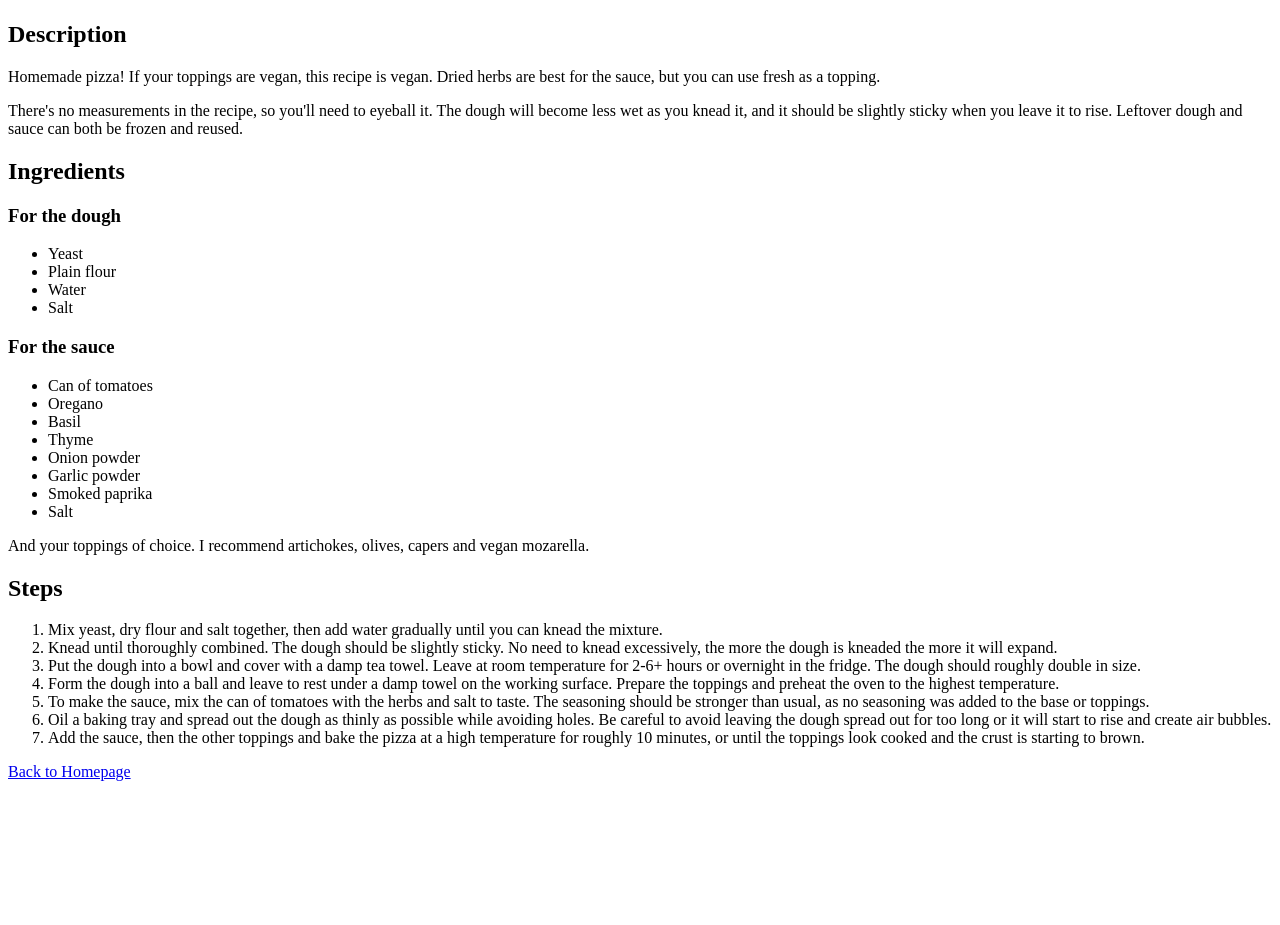
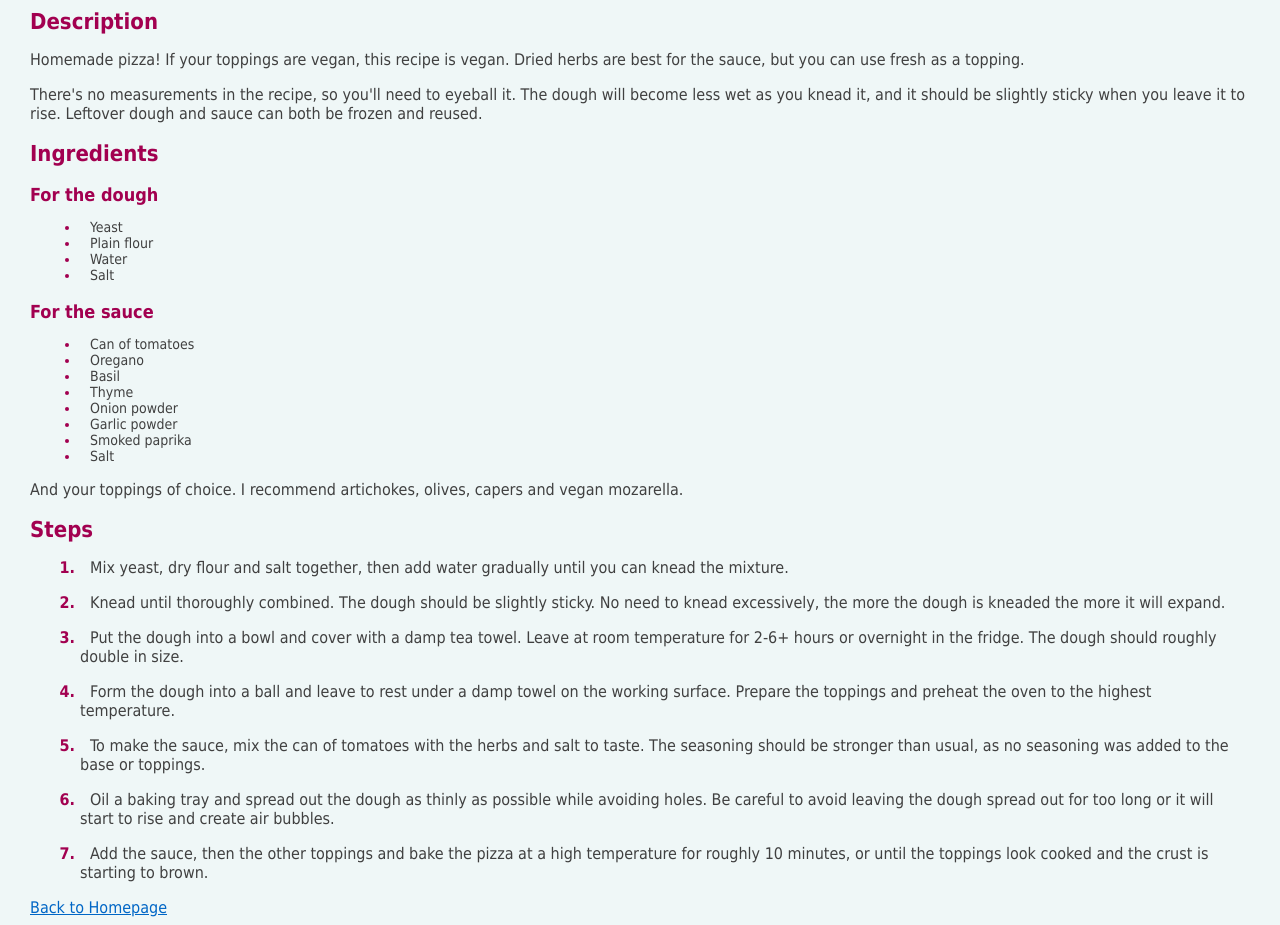
Before and after one commit to sm-arie/odin-recipes, a plain HTML site: page recipes/pizza.html in a window 1280 px wide. Shown: the part 583-1508 px from the top of the page. Before the commit the page ends 1372 px from the top, so only its background shows below. Drawn offline with Linux system fonts and the light colour scheme.

Commit message:
Configure stylesheet Add colours, font sizes, font family, etc to stylesheet. Add <span> containers to list items on all pages in order to change the colour of the bullet points and numbers.

```diff
--- a/recipes/pizza.html
+++ b/recipes/pizza.html
@@ -15,32 +15,32 @@
         <h2>Ingredients</h2>
         <h3>For the dough</h3>
         <ul>
-            <li>Yeast</li>
-            <li>Plain flour</li>
-            <li>Water</li>
-            <li>Salt</li>
+            <li><span>Yeast</span></li>
+            <li><span>Plain flour</span></li>
+            <li><span>Water</span></li>
+            <li><span>Salt</span></li>
         </ul>
         <h3>For the sauce</h3>
         <ul>
-            <li>Can of tomatoes</li>
-            <li>Oregano</li>
-            <li>Basil</li>
-            <li>Thyme</li>
-            <li>Onion powder</li>
-            <li>Garlic powder</li>
-            <li>Smoked paprika</li>
-            <li>Salt</li>
+            <li><span>Can of tomatoes</span></li>
+            <li><span>Oregano</span></li>
+            <li><span>Basil</span></li>
+            <li><span>Thyme</span></li>
+            <li><span>Onion powder</span></li>
+            <li><span>Garlic powder</span></li>
+            <li><span>Smoked paprika</span></li>
+            <li><span>Salt</span></li>
         </ul>
         <p>And your toppings of choice. I recommend artichokes, olives, capers and vegan mozarella.</p>
         <h2>Steps</h2>
         <ol>
-            <li>Mix yeast, dry flour and salt together, then add water gradually until you can knead the mixture.</li>
-            <li>Knead until thoroughly combined. The dough should be slightly sticky. No need to knead excessively, the more the dough is kneaded the more it will expand.</li>
-            <li>Put the dough into a bowl and cover with a damp tea towel. Leave at room temperature for 2-6+ hours or overnight in the fridge. The dough should roughly double in size.</li>
-            <li>Form the dough into a ball and leave to rest under a damp towel on the working surface. Prepare the toppings and preheat the oven to the highest temperature.</li>
-            <li>To make the sauce, mix the can of tomatoes with the herbs and salt to taste. The seasoning should be stronger than usual, as no seasoning was added to the base or toppings.</li>
-            <li>Oil a baking tray and spread out the dough as thinly as possible while avoiding holes. Be careful to avoid leaving the dough spread out for too long or it will start to rise and create air bubbles.</li>
-            <li>Add the sauce, then the other toppings and bake the pizza at a high temperature for roughly 10 minutes, or until the toppings look cooked and the crust is starting to  brown.</li>
+            <li><span>Mix yeast, dry flour and salt together, then add water gradually until you can knead the mixture.</span></li>
+            <li><span>Knead until thoroughly combined. The dough should be slightly sticky. No need to knead excessively, the more the dough is kneaded the more it will expand.</span></li>
+            <li><span>Put the dough into a bowl and cover with a damp tea towel. Leave at room temperature for 2-6+ hours or overnight in the fridge. The dough should roughly double in size.</span></li>
+            <li><span>Form the dough into a ball and leave to rest under a damp towel on the working surface. Prepare the toppings and preheat the oven to the highest temperature.</span></li>
+            <li><span>To make the sauce, mix the can of tomatoes with the herbs and salt to taste. The seasoning should be stronger than usual, as no seasoning was added to the base or toppings.</span></li>
+            <li><span>Oil a baking tray and spread out the dough as thinly as possible while avoiding holes. Be careful to avoid leaving the dough spread out for too long or it will start to rise and create air bubbles.</span></li>
+            <li><span>Add the sauce, then the other toppings and bake the pizza at a high temperature for roughly 10 minutes, or until the toppings look cooked and the crust is starting to  brown.</span></li>
         </ol>
         <a href="../index.html">Back to Homepage</a>
     </body>
--- a/styles.css
+++ b/styles.css
@@ -1,3 +1,47 @@
+* {
+    font-family: "Tahoma", sans-serif;
+    background-color: #EFF7F7;
+    color: #404040;
+    margin-inline: 10px;
+}
+
+h1, h2, h3 {
+    font-weight: 800;
+    color: #A20050;
+}
+
 h1 {
-    color: red;
+    margin-bottom: 10px;
 }
+
+h2 {
+    font-size: 22px;
+    margin-bottom: 8px;
+}
+
+h3 {
+    font-size: 18px;
+    margin-bottom: 8px;
+}
+
+a {
+    color: #0066C6;
+}
+
+li {
+    color: #A20050;
+    font-weight: 800;
+}
+
+li span {
+    color: #404040;
+    font-weight: normal;
+}
+
+ul {
+    font-size: 14px;
+}
+
+ol li {
+    margin-bottom: 16px;
+}
```
Also changed, not shown: index.html (+3 -3 lines), recipes/gnocchi-tofu-bolognese.html (+18 -18 lines), recipes/mystery-sweet.html (+13 -13 lines).
